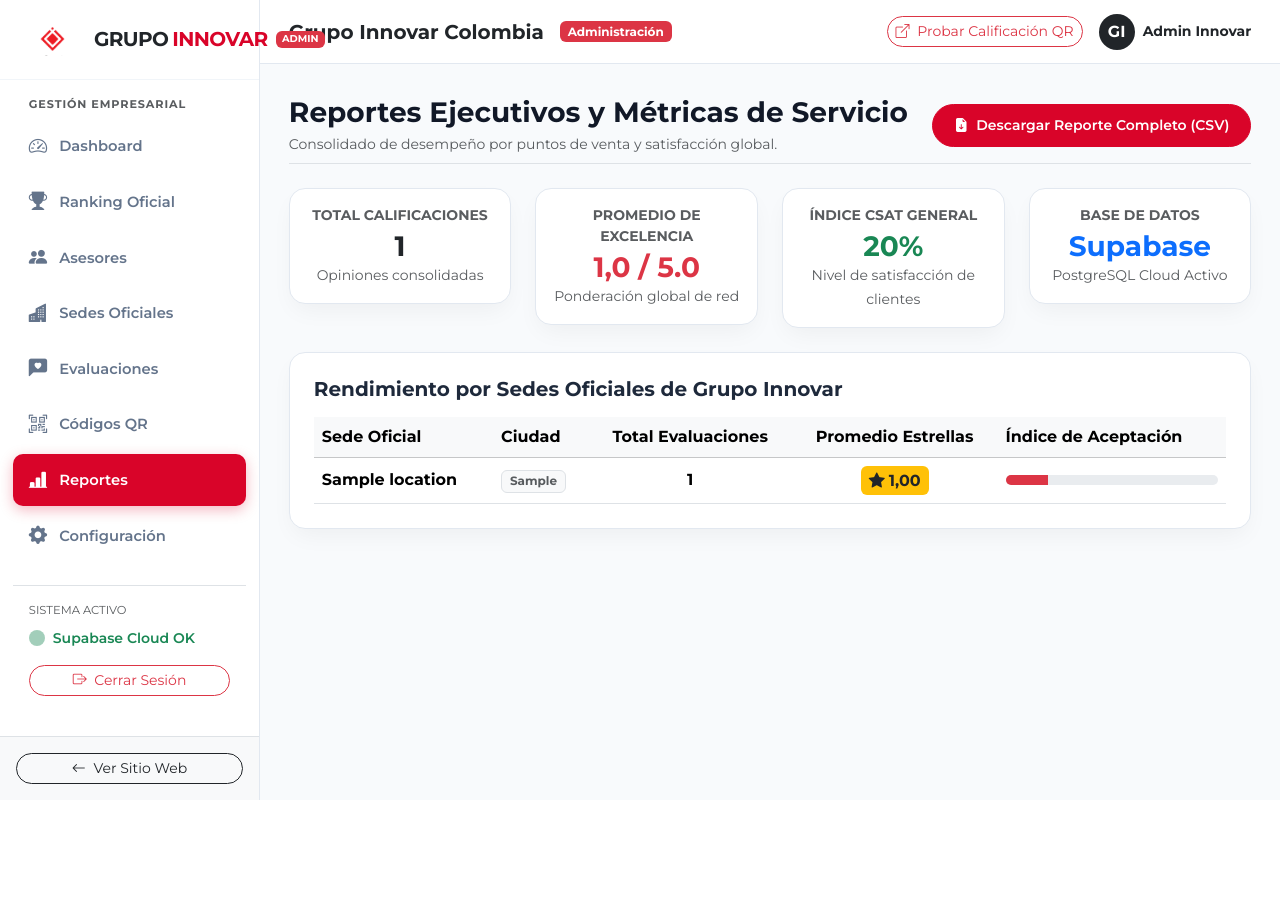
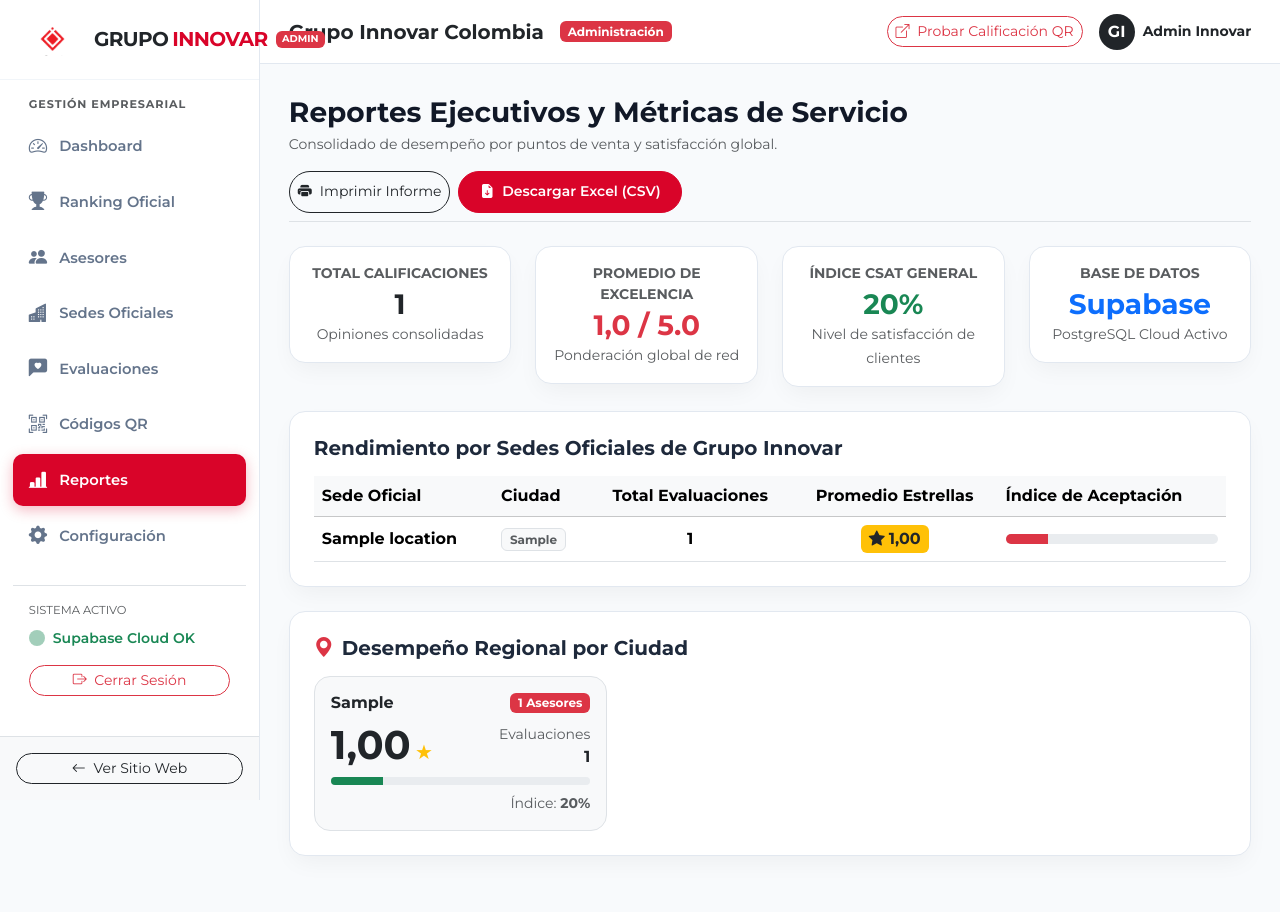
Before and after one commit to mercadeoinnovar-sys/innovar_califica, a Django app: page /admin-dashboard/reportes/ in a window 1280 px wide. Before the commit the page ends 800 px from the top, so only its background shows below. Run offline with Django 4.2, Linux system fonts and the light colour scheme; a user stored in the database is signed in; tables that the repository leaves empty hold one stand-in row (values such as "Sample post").

Commit message:
feat: Add Gamification Badges to Ranking podium, City Executive Breakdown and printable Management Report

```diff
--- a/main/views.py
+++ b/main/views.py
@@ -379,20 +379,28 @@ def admin_evaluations(request):
 
 @login_required(login_url='admin_login')
 def admin_reports(request):
-    """Módulo de Reportes y Analítica con exportación."""
+    """Módulo de Reportes y Analítica con exportación e informe ejecutivo."""
     total_evals = Evaluation.objects.filter(is_valid=True).count()
     avg_rating = Evaluation.objects.filter(is_valid=True).aggregate(Avg('overall_star'))['overall_star__avg'] or 5.0
 
-    # Distribución por sede
+    # Distribución por sede oficial
     sede_stats = Location.objects.annotate(
         total_evals=Count('evaluations', filter=Q(evaluations__is_valid=True)),
         avg_stars=Avg('evaluations__overall_star', filter=Q(evaluations__is_valid=True))
+    ).order_by('-total_evals')
+
+    # Desempeño regional por Ciudad (Ibagué, Girardot y Neiva)
+    city_stats = Location.objects.values('city').annotate(
+        total_evals=Count('evaluations', filter=Q(evaluations__is_valid=True)),
+        avg_stars=Avg('evaluations__overall_star', filter=Q(evaluations__is_valid=True)),
+        advisor_count=Count('advisors', distinct=True)
     ).order_by('-total_evals')
 
     return render(request, "main/admin_reports.html", {
         "total_evals": total_evals,
         "avg_rating": round(avg_rating, 2),
         "sede_stats": sede_stats,
+        "city_stats": city_stats,
         "active_tab": "reports",
     })
 
--- a/templates/main/admin_reports.html
+++ b/templates/main/admin_reports.html
@@ -1,6 +1,27 @@
 {% extends "admin_base.html" %}
 
 {% block title %}Reportes y Analítica | GRUPO INNOVAR{% endblock %}
+
+{% block extra_css %}
+<style>
+    @media print {
+        .admin-sidebar, .no-print, header, nav {
+            display: none !important;
+        }
+        .admin-wrapper {
+            margin-left: 0 !important;
+            padding: 0 !important;
+        }
+        body {
+            background: white !important;
+        }
+        .card-innovar {
+            box-shadow: none !important;
+            border: 1px solid #CBD5E1 !important;
+        }
+    }
+</style>
+{% endblock %}
 
 {% block admin_content %}
 <div>
@@ -10,9 +31,14 @@
             <h3 class="fw-bold mb-1" style="color: var(--innovar-dark);">Reportes Ejecutivos y Métricas de Servicio</h3>
             <p class="text-muted small mb-0">Consolidado de desempeño por puntos de venta y satisfacción global.</p>
         </div>
-        <a href="{% url 'export_evaluations_csv' %}" class="btn btn-innovar d-flex align-items-center gap-2 rounded-pill btn-sm">
-            <i class="bi bi-file-earmark-arrow-down-fill"></i> Descargar Reporte Completo (CSV)
-        </a>
+        <div class="d-flex gap-2">
+            <button onclick="window.print()" class="btn btn-outline-dark d-flex align-items-center gap-2 rounded-pill btn-sm no-print">
+                <i class="bi bi-printer-fill"></i> Imprimir Informe
+            </button>
+            <a href="{% url 'export_evaluations_csv' %}" class="btn btn-innovar d-flex align-items-center gap-2 rounded-pill btn-sm no-print">
+                <i class="bi bi-file-earmark-arrow-down-fill"></i> Descargar Excel (CSV)
+            </a>
+        </div>
     </div>
 
     <!-- TARJETAS DE INDICADORES -->
@@ -85,5 +111,38 @@
             </table>
         </div>
     </div>
+
+    <!-- DESEMPEÑO REGIONAL CONSOLIDADO POR CIUDAD (IBAGUÉ, GIRARDOT Y NEIVA) -->
+    <div class="card-innovar p-4 mb-4">
+        <h5 class="fw-bold mb-3 d-flex align-items-center gap-2">
+            <i class="bi bi-geo-alt-fill text-danger"></i> Desempeño Regional por Ciudad
+        </h5>
+        <div class="row g-3">
+            {% for c in city_stats %}
+            <div class="col-md-4">
+                <div class="p-3 rounded-4 bg-light border h-100">
+                    <div class="d-flex justify-content-between align-items-center mb-2">
+                        <h6 class="fw-bold text-dark mb-0">{{ c.city }}</h6>
+                        <span class="badge bg-danger text-white">{{ c.advisor_count }} Asesores</span>
+                    </div>
+                    <div class="d-flex justify-content-between align-items-end mb-2">
+                        <div>
+                            <span class="display-6 fw-bold text-dark">{{ c.avg_stars|floatformat:2|default:"5.0" }}</span>
+                            <small class="text-warning fs-5">★</small>
+                        </div>
+                        <div class="text-end">
+                            <small class="text-muted d-block">Evaluaciones</small>
+                            <span class="fw-bold text-dark">{{ c.total_evals }}</span>
+                        </div>
+                    </div>
+                    <div class="progress" style="height: 8px; border-radius: 4px;">
+                        <div class="progress-bar bg-success" style="width: {% if c.avg_stars %}{% widthratio c.avg_stars 5 100 %}{% else %}0{% endif %}%;"></div>
+                    </div>
+                    <small class="text-muted d-block mt-2 text-end">Índice: <strong>{% if c.avg_stars %}{% widthratio c.avg_stars 5 100 %}{% else %}0{% endif %}%</strong></small>
+                </div>
+            </div>
+            {% endfor %}
+        </div>
+    </div>
 </div>
 {% endblock %}
```
Also changed, not shown: templates/main/ranking.html (+33 -3 lines).
